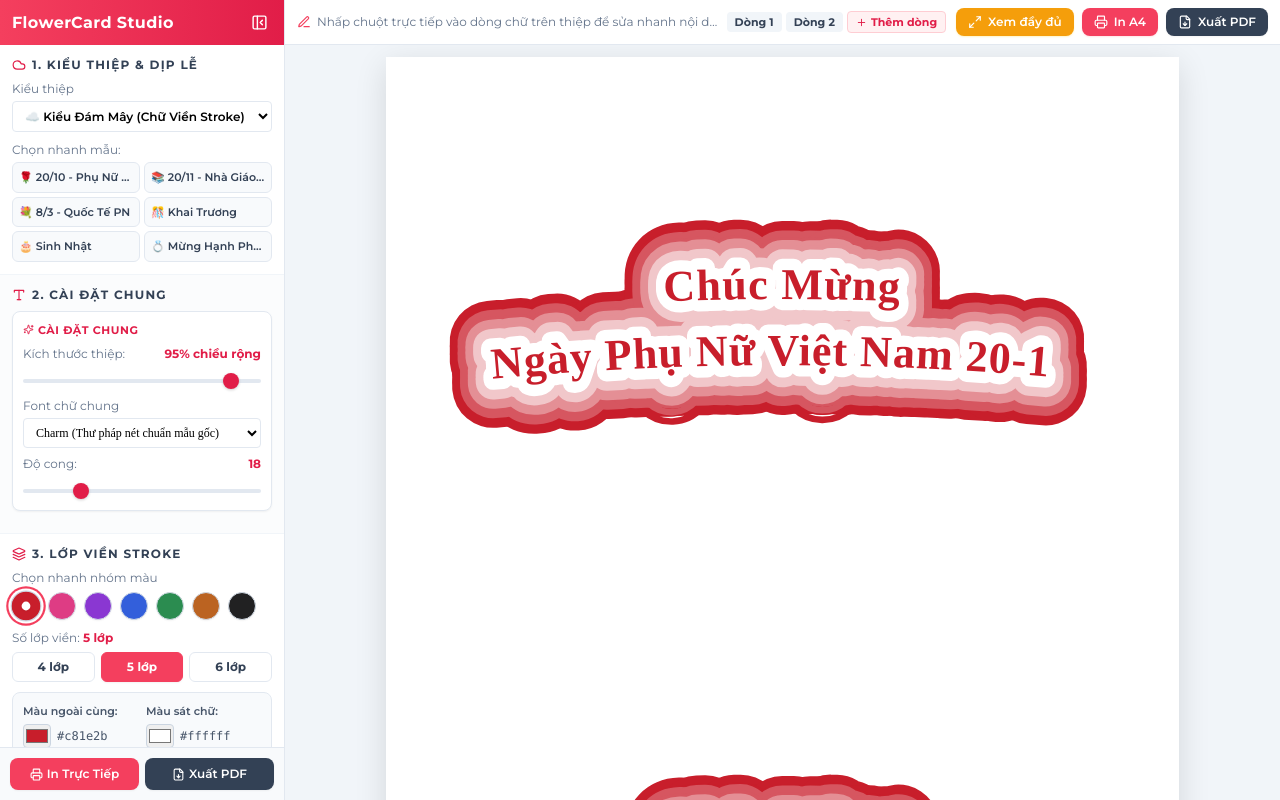
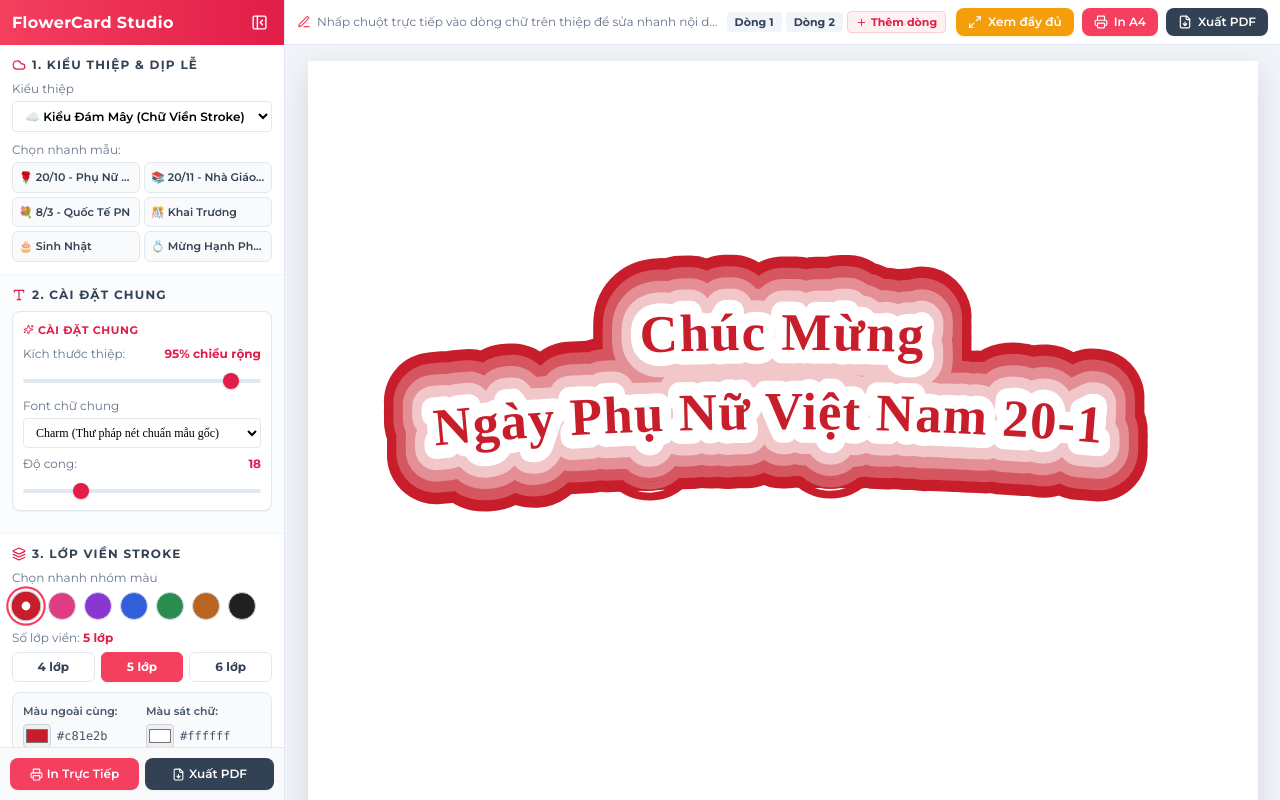
Before and after one commit to tvt253/flowercard-studio, a React (Vite) app: page / in a window 1280 px wide. Built offline with nearby package versions, Linux system fonts and the light colour scheme; a web font is replaced by a local one.

Commit message:
fix: tu dong an panel va mo rong to A4 tran chieu ngang khi bat xem day du

```diff
--- a/src/App.tsx
+++ b/src/App.tsx
@@ -14,25 +14,32 @@ const App: React.FC = () => {
 
   const toggleFullscreen = () => {
     if (!isFullscreen) {
+      setIsFullscreen(true);
+      setIsSidebarOpen(false); // Tự động ẩn panel khi bật Xem đầy đủ
       if (document.documentElement.requestFullscreen) {
         document.documentElement.requestFullscreen().catch(() => {});
       }
-      setIsFullscreen(true);
     } else {
+      setIsFullscreen(false);
+      setIsSidebarOpen(true); // Tự động hiện lại panel khi thoát Xem đầy đủ
       if (document.fullscreenElement && document.exitFullscreen) {
         document.exitFullscreen().catch(() => {});
       }
-      setIsFullscreen(false);
     }
   };
 
   useEffect(() => {
-    const handleFsChange = () => {
-      setIsFullscreen(!!document.fullscreenElement);
-    };
     const handleKeyDown = (e: KeyboardEvent) => {
       if (e.key === 'Escape' && isFullscreen) {
         setIsFullscreen(false);
+        setIsSidebarOpen(true);
+      }
+    };
+    const handleFsChange = () => {
+      // Khi người dùng bấm ESC ở native fullscreen
+      if (!document.fullscreenElement && isFullscreen) {
+        setIsFullscreen(false);
+        setIsSidebarOpen(true);
       }
     };
     document.addEventListener('fullscreenchange', handleFsChange);
@@ -49,7 +56,7 @@ const App: React.FC = () => {
       <div
         className={clsx(
           'print:hidden flex-shrink-0 transition-all duration-300 ease-in-out relative z-20 overflow-hidden',
-          isSidebarOpen ? 'w-[285px]' : 'w-0'
+          isSidebarOpen && !isFullscreen ? 'w-[285px]' : 'w-0'
         )}
       >
         <div className="w-[285px] h-full">
@@ -75,7 +82,7 @@ const App: React.FC = () => {
         className={clsx(
           'flex flex-col items-center transition-colors duration-300 relative',
           isFullscreen
-            ? 'fixed inset-0 z-50 bg-slate-950 p-2 sm:p-4 pt-14 overflow-auto flex items-center justify-center'
+            ? 'fixed inset-0 z-50 bg-slate-100 p-0 overflow-y-auto overflow-x-auto'
             : 'flex-1 bg-slate-100 p-0 overflow-y-auto overflow-x-auto'
         )}
       >
--- a/src/components/A4PreviewArea.tsx
+++ b/src/components/A4PreviewArea.tsx
@@ -395,6 +395,7 @@ interface A4PreviewAreaProps {
 }
 
 const A4PreviewArea: React.FC<A4PreviewAreaProps> = ({
+  isSidebarOpen = true,
   isFullscreen = false,
   onToggleFullscreen,
 }) => {
@@ -512,54 +513,7 @@ const A4PreviewArea: React.FC<A4PreviewAreaProps> = ({
         }
       `}</style>
 
-      {/* FLOATING BAR IN FULLSCREEN MODE */}
-      {isFullscreen && (
-        <div className="fixed top-4 z-50 flex items-center gap-2.5 px-4 py-2 bg-slate-900/95 text-white backdrop-blur-md rounded-full shadow-2xl border border-slate-700/60 print:hidden">
-          <span className="text-xs font-bold text-rose-400 flex items-center gap-1.5 mr-1">
-            🌸 Preview Full
-          </span>
-
-          <span className="text-xs text-slate-400 hidden sm:inline">
-            {isLandscape
-              ? 'A4 Ngang (1 bản)'
-              : config.copiesPerPage === 3
-              ? 'A4 Đứng (3 bản - 1 dòng)'
-              : 'A4 Đứng (2 bản)'}
-          </span>
-
-          <div className="h-4 w-px bg-slate-700 mx-1" />
-
-          {/* Nút In Trực Tiếp */}
-          <button
-            onClick={onPrint}
-            className="flex items-center gap-1 px-3 py-1 bg-rose-500 hover:bg-rose-600 text-white rounded-full text-xs font-semibold transition-colors shadow-sm"
-          >
-            <Printer size={13} /> In A4
-          </button>
-
-          {/* Nút Xuất PDF */}
-          <button
-            onClick={onExportPDF}
-            className="flex items-center gap-1 px-3 py-1 bg-slate-700 hover:bg-slate-600 text-white rounded-full text-xs font-semibold transition-colors shadow-sm"
-          >
-            <FileDown size={13} /> Xuất PDF
-          </button>
-
-          <div className="h-4 w-px bg-slate-700 mx-1" />
-
-          {/* Nút Thoát Fullscreen */}
-          <button
-            onClick={onToggleFullscreen}
-            className="flex items-center gap-1 px-3 py-1 bg-red-600/90 hover:bg-red-600 text-white rounded-full text-xs font-bold transition-colors shadow-sm"
-            title="Thoát toàn màn hình (phím ESC)"
-          >
-            <Minimize2 size={13} /> Thoát (ESC)
-          </button>
-        </div>
-      )}
-
-      {/* THANH ĐIỀU KHIỂN CHÍNH (MASTER ACTION BAR) - SÁT LỀ TRÊN, STICKY KHI CUỘN */}
-      {!isFullscreen && (
+      {/* THANH ĐIỀU KHIỂN CHÍNH (MASTER ACTION BAR) - SÁT LỀ TRÊN, STICKY KHI CUỘN, HOẠT ĐỘNG TRONG MỌI CHẾ ĐỘ */}
         <div className="sticky top-0 z-20 w-full bg-white/95 backdrop-blur-md border-b border-slate-200 shadow-xs px-3 py-2 flex flex-wrap items-center justify-between gap-2.5 print:hidden">
           {/* BÊN TRÁI: DÒNG CHỮ HƯỚNG DẪN / TRẠNG THÁI & CHỌN NHANH DÒNG */}
           <div className="flex items-center gap-2 min-w-0 flex-1">
@@ -622,15 +576,15 @@ const A4PreviewArea: React.FC<A4PreviewAreaProps> = ({
 
           {/* BÊN PHẢI: CÁC NÚT CHỨC NĂNG (XEM ĐẦY ĐỦ MÀU ẤM CẠNH IN A4, XUẤT PDF) */}
           <div className="flex items-center gap-2 flex-shrink-0">
-            {/* Nút Xem đầy đủ (màu ấm hổ phách/amber cạnh nút In A4) */}
+            {/* Nút Xem đầy đủ / Thu nhỏ (màu ấm hổ phách/amber cạnh nút In A4) */}
             {onToggleFullscreen && (
               <button
                 onClick={onToggleFullscreen}
                 className="flex items-center gap-1.5 px-3 py-1.5 bg-amber-500 hover:bg-amber-600 text-white rounded-lg text-xs font-semibold transition-all shadow-sm shadow-amber-100"
-                title="Xem thiệp ở chế độ toàn màn hình"
+                title={isFullscreen || !isSidebarOpen ? "Thu nhỏ lại (Hiện bảng cài đặt)" : "Xem đầy đủ (Ẩn bảng cài đặt để thiệp to nhất)"}
               >
-                <Maximize2 size={14} />
-                <span>Xem đầy đủ</span>
+                {isFullscreen || !isSidebarOpen ? <Minimize2 size={14} /> : <Maximize2 size={14} />}
+                <span>{isFullscreen || !isSidebarOpen ? "Thu nhỏ" : "Xem đầy đủ"}</span>
               </button>
             )}
 
@@ -655,30 +609,21 @@ const A4PreviewArea: React.FC<A4PreviewAreaProps> = ({
             </button>
           </div>
         </div>
-      )}
 
       {/* VÙNG CHỨA TỜ GIẤY A4 */}
-      <div className={clsx(
-        "w-full flex flex-col items-center px-2 sm:px-3",
-        isFullscreen ? "h-full justify-center py-0" : "py-3"
-      )}>
+      <div className="w-full flex flex-col items-center px-2 sm:px-4 py-4">
         <div
         id="a4-print-area"
         className="a4-paper bg-white relative transition-all duration-300 mx-auto overflow-hidden"
         style={{
           width: '100%',
-          maxWidth: isFullscreen
-            ? isLandscape
-              ? 'min(calc(100vw - 2rem), calc((100vh - 5rem) * 297 / 210))'
-              : 'min(calc(100vw - 2rem), calc((100vh - 5rem) * 210 / 297))'
-            : isLandscape
+          maxWidth: isLandscape
             ? '100%'
-            : 'min(210mm, 100%)',
-          maxHeight: isFullscreen ? 'calc(100vh - 5rem)' : undefined,
+            : (isFullscreen || !isSidebarOpen ? 'min(100%, 1150px)' : 'min(100%, 950px)'),
           height: 'auto',
           aspectRatio: isLandscape ? '297 / 210' : '210 / 297',
-          boxShadow: isFullscreen
-            ? '0 12px 40px rgba(0,0,0,0.5)'
+          boxShadow: isFullscreen || !isSidebarOpen
+            ? '0 10px 36px rgba(0,0,0,0.18)'
             : '0 8px 30px rgba(0,0,0,0.12)',
         }}
         onClick={(e) => {
```
